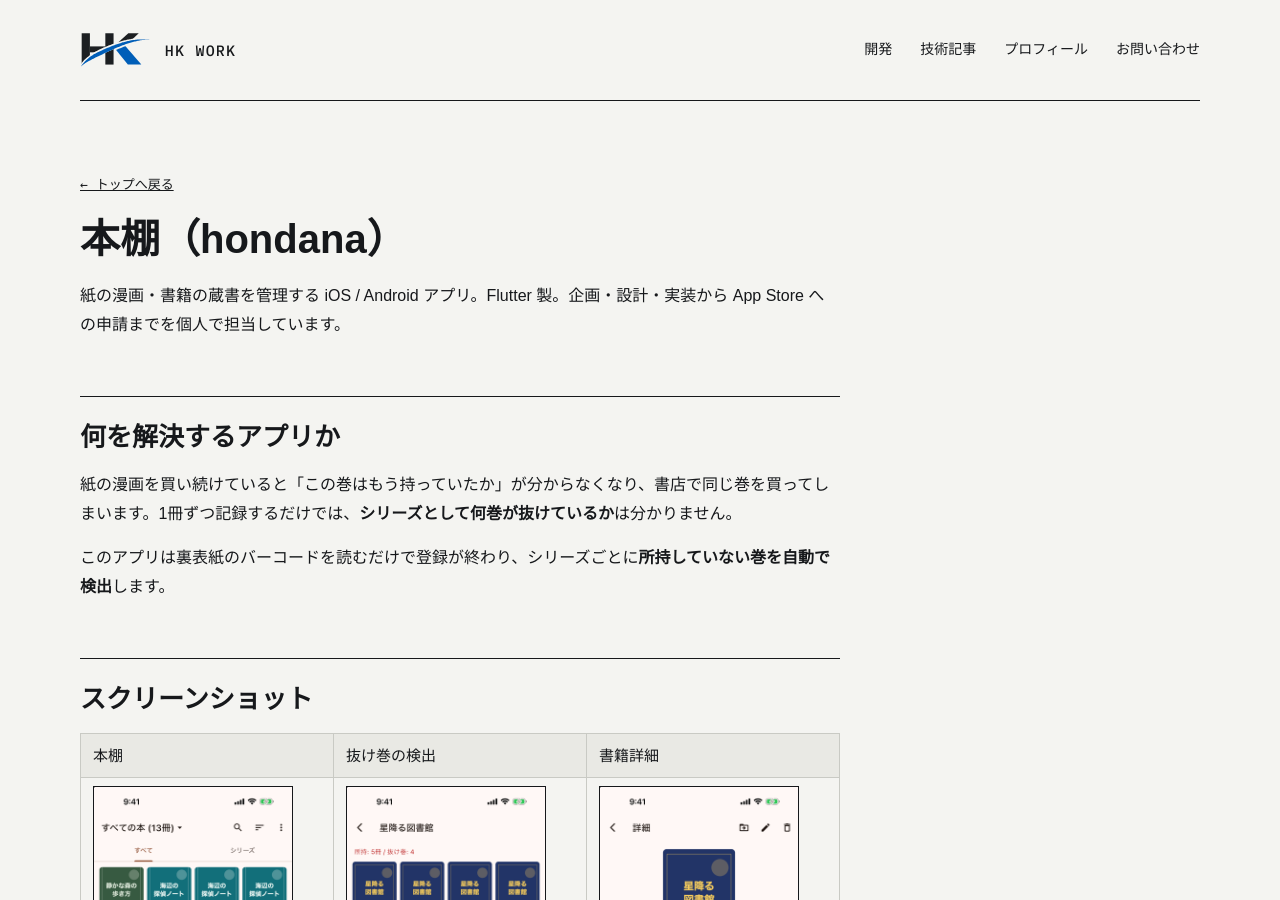
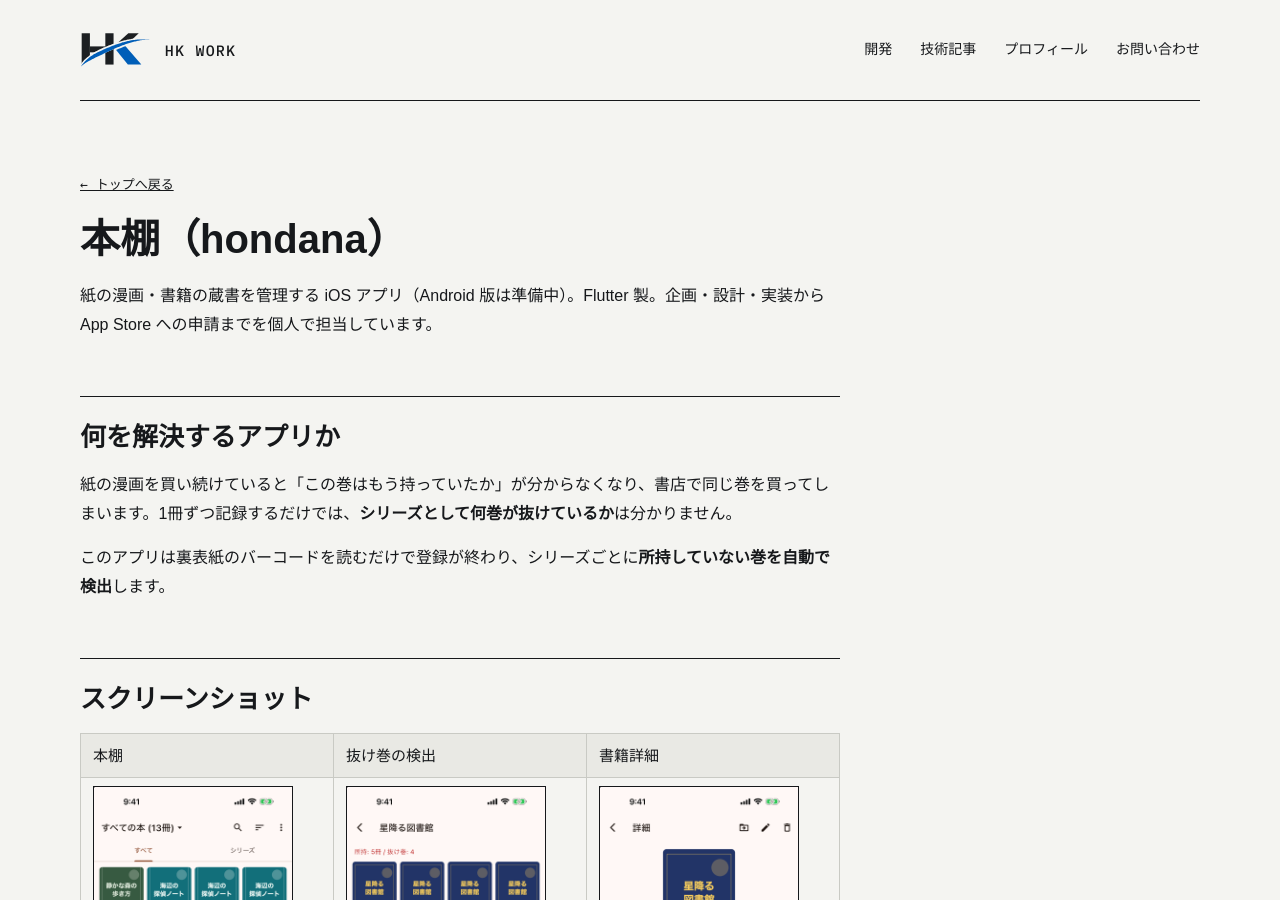
Before and after one commit to hirokikurogi-oss/hirokikurogi-oss.github.io, a Jekyll site: the page built from works/hondana/index.md, in a window 1280 px wide and 900 px high. Built offline with Jekyll 4.4.1, drawn with Linux system fonts in a browser that asks for light colours; some web fonts are replaced; some of the changed text lies outside the part shown.

Commit message:
本棚ページの OS 表記を iOS 公開中・Android 準備中に修正
Co-Authored-By: Claude Sonnet 5.5 <noreply@anthropic.com>

```diff
--- a/works/hondana/index.md
+++ b/works/hondana/index.md
@@ -5,7 +5,7 @@ description: 紙の本と漫画の蔵書を管理し、シリーズごとに抜
 ---
 # 本棚（hondana）
 
-紙の漫画・書籍の蔵書を管理する iOS / Android アプリ。Flutter 製。企画・設計・実装から App Store への申請までを個人で担当しています。
+紙の漫画・書籍の蔵書を管理する iOS アプリ（Android 版は準備中）。Flutter 製。企画・設計・実装から App Store への申請までを個人で担当しています。
 
 ---
 
@@ -45,7 +45,7 @@ description: 紙の本と漫画の蔵書を管理し、シリーズごとに抜
 | 外部 API | openBD / Google Books API |
 | バーコード読取 | mobile_scanner |
 | 課金 | in_app_purchase |
-| 対応 OS | iOS / Android |
+| 対応 OS | iOS 17.6 以降（App Store で公開中）<br>Android 7.0 以降（準備中） |
 
 ---
 
```
